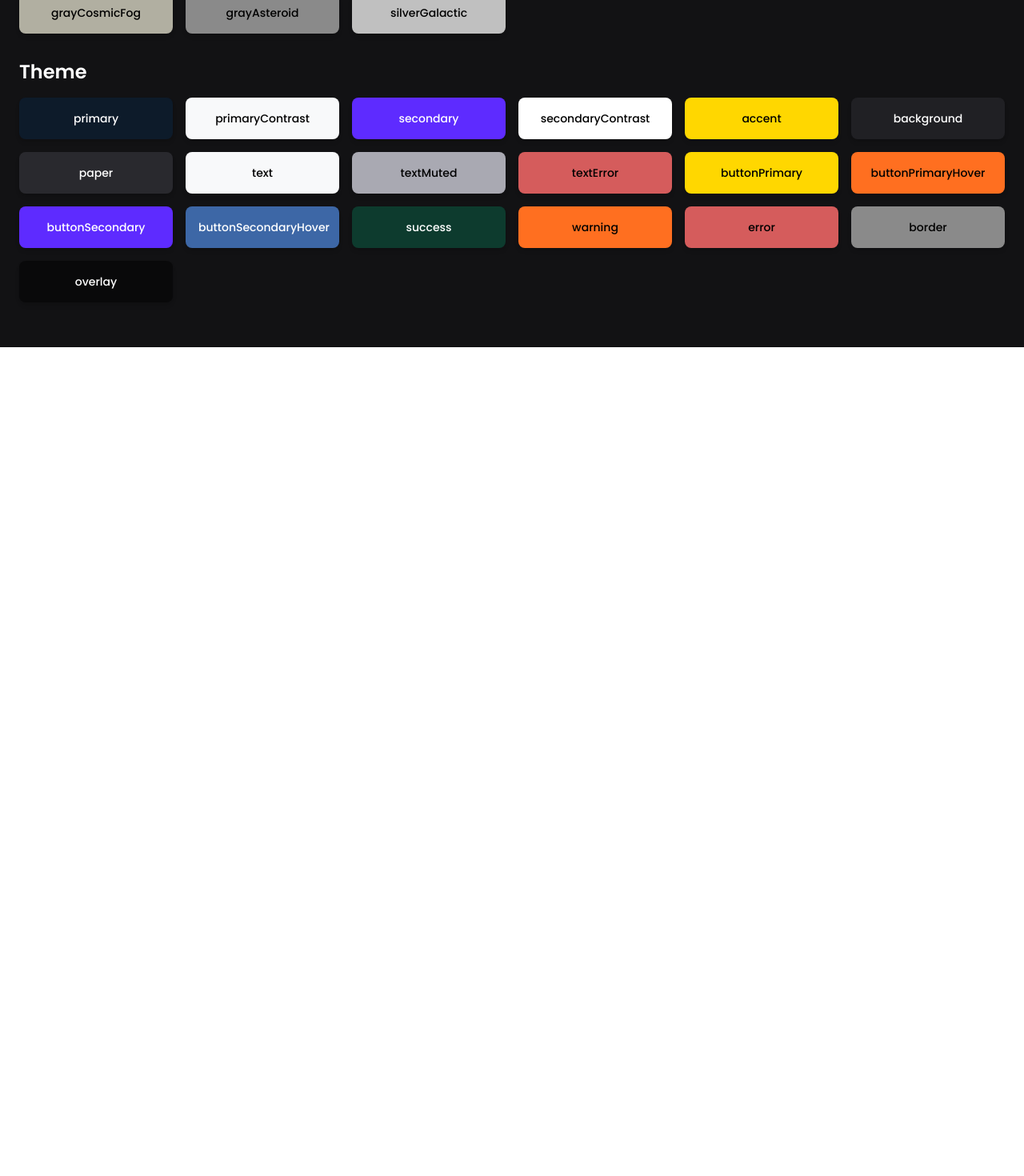
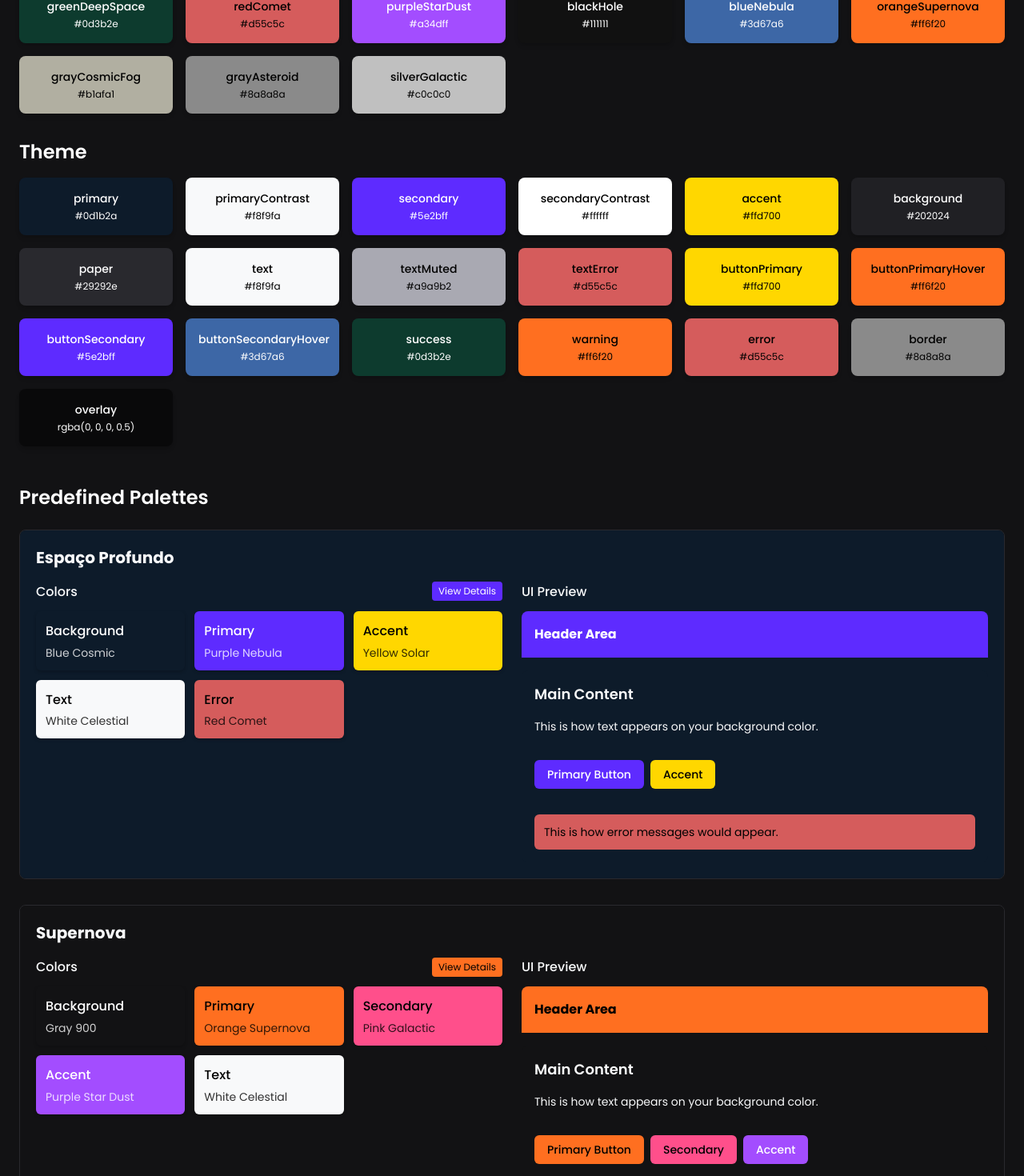
Before and after one commit to Italosm/sirius, a Next.js app: page /colors in a window 1280 px wide. Shown: the part 600-2070 px from the top of the page at 80% size. Before the commit the page ends 1034 px from the top, so only its background shows below. Built offline with nearby package versions, Linux system fonts and the light colour scheme.

Commit message:
feat: palettes

```diff
--- a/src/app/colors/page.tsx
+++ b/src/app/colors/page.tsx
@@ -1,3 +1,6 @@
+'use client';
+import React, { useState } from 'react';
+
 const colors = {
   gray: {
     100: '#e1e1e6',
@@ -9,16 +12,14 @@ const colors = {
     800: '#202024',
     900: '#121214',
   },
-
   cosmic: {
-    blue: '#0d1b2a',
-    purple: '#5e2bff',
-    stellarBlue: '#1b6ca8',
-    pink: '#ff4f8b',
-    white: '#f8f9fa',
-    yellow: '#ffd700',
+    blueCosmic: '#0d1b2a',
+    purpleNebula: '#5e2bff',
+    blueStellar: '#1b6ca8',
+    pinkGalactic: '#ff4f8b',
+    whiteCelestial: '#f8f9fa',
+    yellowSolar: '#ffd700',
   },
-
   additional: {
     greenDeepSpace: '#0d3b2e',
     redComet: '#d55c5c',
@@ -30,7 +31,6 @@ const colors = {
     grayAsteroid: '#8a8a8a',
     silverGalactic: '#c0c0c0',
   },
-
   theme: {
     primary: '#0d1b2a',
     primaryContrast: '#f8f9fa',
@@ -54,6 +54,81 @@ const colors = {
   },
 };
 
+type Palette = {
+  background: string;
+  primary: string;
+  secondary?: string;
+  accent: string;
+  text: string;
+  error?: string;
+};
+
+type Palettes = Record<string, Palette>;
+
+const palettes: Palettes = {
+  'Espaço Profundo': {
+    background: '#0d1b2a',
+    primary: '#5e2bff',
+    accent: '#ffd700',
+    text: '#f8f9fa',
+    error: '#d55c5c',
+  },
+  Supernova: {
+    background: '#121214',
+    primary: '#ff6f20',
+    secondary: '#ff4f8b',
+    accent: '#a34dff',
+    text: '#f8f9fa',
+  },
+  'Nebulosa Estelar': {
+    background: '#202024',
+    primary: '#1b6ca8',
+    secondary: '#5e2bff',
+    accent: '#ffd700',
+    text: '#e1e1e6',
+  },
+};
+
+// Map to translate hex codes to descriptive color names
+const colorNameMap: Record<string, string> = {
+  // Gray scale
+  '#e1e1e6': 'Gray 100',
+  '#a9a9b2': 'Gray 200',
+  '#7c7c8a': 'Gray 400',
+  '#505059': 'Gray 500',
+  '#323238': 'Gray 600',
+  '#29292e': 'Gray 700',
+  '#202024': 'Gray 800',
+  '#121214': 'Gray 900',
+
+  // Cosmic colors
+  '#0d1b2a': 'Blue Cosmic',
+  '#5e2bff': 'Purple Nebula',
+  '#1b6ca8': 'Blue Stellar',
+  '#ff4f8b': 'Pink Galactic',
+  '#f8f9fa': 'White Celestial',
+  '#ffd700': 'Yellow Solar',
+
+  // Additional colors
+  '#0d3b2e': 'Green Deep Space',
+  '#d55c5c': 'Red Comet',
+  '#a34dff': 'Purple Star Dust',
+  '#111111': 'Black Hole',
+  '#3d67a6': 'Blue Nebula',
+  '#ff6f20': 'Orange Supernova',
+  '#b1afa1': 'Gray Cosmic Fog',
+  '#8a8a8a': 'Gray Asteroid',
+  '#c0c0c0': 'Silver Galactic',
+
+  // Additional mappings for any colors not covered
+  '#ffffff': 'White',
+};
+
+// Get friendly name for a color, with fallback to hex
+const getColorName = (hex: string): string => {
+  return colorNameMap[hex] || hex;
+};
+
 function getTextColor(hex: string) {
   // Converte a cor hex para RGB
   const r = parseInt(hex.slice(1, 3), 16);
@@ -67,10 +142,173 @@ function getTextColor(hex: string) {
   return luminance > 0.5 ? '#000' : '#fff';
 }
 
+// UI Elements to showcase how colors look in various components
+const PalettePreview = ({ palette }: { palette: Palette }) => {
+  return (
+    <div className="flex w-full flex-col space-y-4">
+      {/* Header */}
+      <div
+        className="rounded-t-lg p-4"
+        style={{
+          backgroundColor: palette.primary,
+          color: getTextColor(palette.primary),
+        }}
+      >
+        <h3 className="font-bold">Header Area</h3>
+      </div>
+
+      {/* Main content */}
+      <div
+        className="flex flex-1 flex-col space-y-4 rounded-lg p-4"
+        style={{ backgroundColor: palette.background, color: palette.text }}
+      >
+        <h4 className="text-lg font-semibold">Main Content</h4>
+        <p className="text-sm">
+          This is how text appears on your background color.
+        </p>
+
+        {/* Buttons row */}
+        <div className="mt-4 flex space-x-2">
+          <button
+            className="rounded-md px-4 py-2 text-sm font-medium"
+            style={{
+              backgroundColor: palette.primary,
+              color: getTextColor(palette.primary),
+            }}
+          >
+            Primary Button
+          </button>
+
+          {palette.secondary && (
+            <button
+              className="rounded-md px-4 py-2 text-sm font-medium"
+              style={{
+                backgroundColor: palette.secondary,
+                color: getTextColor(palette.secondary),
+              }}
+            >
+              Secondary
+            </button>
+          )}
+
+          <button
+            className="rounded-md px-4 py-2 text-sm font-medium"
+            style={{
+              backgroundColor: palette.accent,
+              color: getTextColor(palette.accent),
+            }}
+          >
+            Accent
+          </button>
+        </div>
+
+        {/* Alert box */}
+        {palette.error && (
+          <div
+            className="mt-4 rounded-md p-3 text-sm"
+            style={{
+              backgroundColor: palette.error,
+              color: getTextColor(palette.error),
+            }}
+          >
+            This is how error messages would appear.
+          </div>
+        )}
+      </div>
+    </div>
+  );
+};
+
+// Component to display a color palette with visual representations and previews
+const PaletteDisplay = ({
+  name,
+  palette,
+}: {
+  name: string;
+  palette: Palette;
+}) => {
+  const [showColorDetail, setShowColorDetail] = useState(false);
+
+  return (
+    <div className="mb-8 overflow-hidden rounded-lg border border-gray-700">
+      <div className="p-5" style={{ backgroundColor: palette.background }}>
+        <h3 className="mb-4 text-xl font-bold" style={{ color: palette.text }}>
+          {name}
+        </h3>
+
+        <div className="grid grid-cols-1 gap-6 lg:grid-cols-2">
+          {/* Colors List */}
+          <div>
+            <div className="mb-3 flex items-center justify-between">
+              <h4 style={{ color: palette.text }} className="font-medium">
+                Colors
+              </h4>
+              <button
+                className="rounded px-2 py-1 text-xs"
+                style={{
+                  backgroundColor: palette.primary,
+                  color: getTextColor(palette.primary),
+                }}
+                onClick={() => setShowColorDetail(!showColorDetail)}
+              >
+                {showColorDetail ? 'Hide Details' : 'View Details'}
+              </button>
+            </div>
+
+            <div className="grid grid-cols-2 gap-3 md:grid-cols-3">
+              {Object.entries(palette).map(([colorRole, hexValue]) => (
+                <div
+                  key={colorRole}
+                  className="rounded-md p-3 transition-all duration-200 hover:shadow-lg"
+                  style={{
+                    backgroundColor: hexValue,
+                    color: getTextColor(hexValue),
+                    boxShadow: '0 2px 4px rgba(0,0,0,0.2)',
+                  }}
+                >
+                  <p className="mb-1 font-medium capitalize">{colorRole}</p>
+                  <p className="text-sm opacity-80">{getColorName(hexValue)}</p>
+
+                  {showColorDetail && (
+                    <div
+                      className="border-opacity-20 mt-2 border-t pt-2"
+                      style={{ borderColor: getTextColor(hexValue) }}
+                    >
+                      <p className="text-xs opacity-75">Hex: {hexValue}</p>
+                      <p className="text-xs opacity-75">
+                        RGB:{' '}
+                        {hexValue
+                          .replace(/^#/, '')
+                          .match(/.{2}/g)
+                          ?.map(x => parseInt(x, 16))
+                          .join(', ')}
+                      </p>
+                    </div>
+                  )}
+                </div>
+              ))}
+            </div>
+          </div>
+
+          {/* UI Preview */}
+          <div>
+            <h4 style={{ color: palette.text }} className="mb-3 font-medium">
+              UI Preview
+            </h4>
+            <PalettePreview palette={palette} />
+          </div>
+        </div>
+      </div>
+    </div>
+  );
+};
+
 export default function ColorsPage() {
   return (
     <div className="min-h-screen bg-gray-900 p-6 text-white">
       <h1 className="mb-6 text-3xl font-bold">Color Palette</h1>
+
+      {/* Display individual colors by category */}
       {Object.entries(colors).map(([category, shades]) => (
         <div key={category} className="mb-8">
           <h2 className="mb-4 text-2xl font-semibold capitalize">{category}</h2>
@@ -78,7 +316,7 @@ export default function ColorsPage() {
             {Object.entries(shades).map(([name, hex]) => (
               <div
                 key={name}
-                className="rounded-lg p-4 shadow-md"
+                className="rounded-lg p-4 shadow-md transition-transform duration-200 hover:scale-105"
                 style={{ backgroundColor: hex }}
               >
                 <p
@@ -87,11 +325,26 @@ export default function ColorsPage() {
                 >
                   {name}
                 </p>
+                <p
+                  className="mt-1 text-center text-xs"
+                  style={{ color: getTextColor(hex) }}
+                >
+                  {hex}
+                </p>
               </div>
             ))}
           </div>
         </div>
       ))}
+
+      {/* Display predefined palettes section */}
+      <div className="mt-12 mb-8">
+        <h2 className="mb-6 text-2xl font-semibold">Predefined Palettes</h2>
+
+        {Object.entries(palettes).map(([name, palette]) => (
+          <PaletteDisplay key={name} name={name} palette={palette} />
+        ))}
+      </div>
     </div>
   );
 }
```
